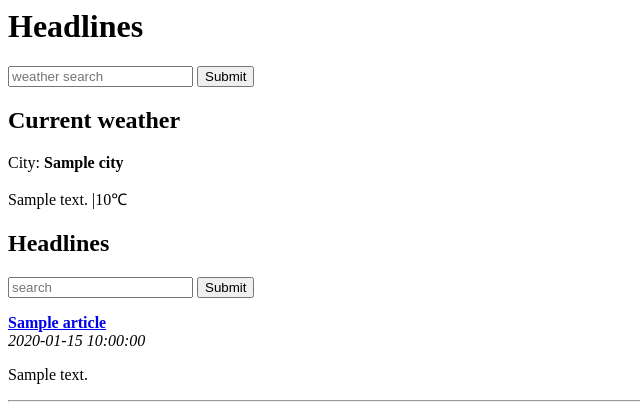
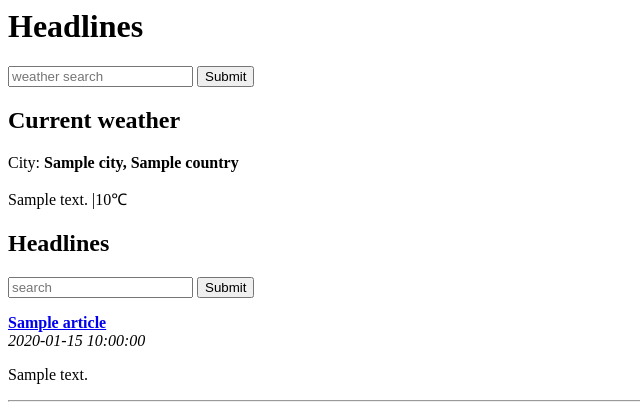
Before and after one commit to dittoyy/flasktutorial1, a Flask app: template app/templates/home.html in a window 1280 px wide. Shown: the top 420 px of the page, without its empty margins (0-640 px from the left). Run offline with Flask 2, Linux system fonts and the light colour scheme; the template is opened without the code that fills it: most values are stand-ins (such as "Sample title", 1, 10 or a date in 2020).

Commit message:
p84 weather add one more args

```diff
--- a/app/0615_rss.py
+++ b/app/0615_rss.py
@@ -58,9 +58,11 @@ def get_weather(query):
     if parsed.get('weather'):
         weather ={'description':parsed['weather'][0]['description'],
         'temperature':parsed['main']['temp'],
-        'city':parsed['name']
+        'city':parsed['name'],
+        'country': parsed['sys']['country']
         }
     return weather
 
+
 if __name__ == "__main__":
     app.run(port=5000, debug=True)
--- a/app/templates/home.html
+++ b/app/templates/home.html
@@ -16,8 +16,8 @@
 </form>
 
 <h2>Current weather</h2>
-<p>City: <b>{{weather.city}}</b></p>
-<!-- <p>City: <b>{{weather.city}}, {{weather.country}}</b></p> -->
+<!-- <p>City: <b>{{weather.city}}</b></p> -->
+<p>City: <b>{{weather.city}}, {{weather.country}}</b></p>
 <p>{{weather.description}} |{{weather.temperature}}&#8451;</p>
 
 <h2>Headlines</h2>
```
